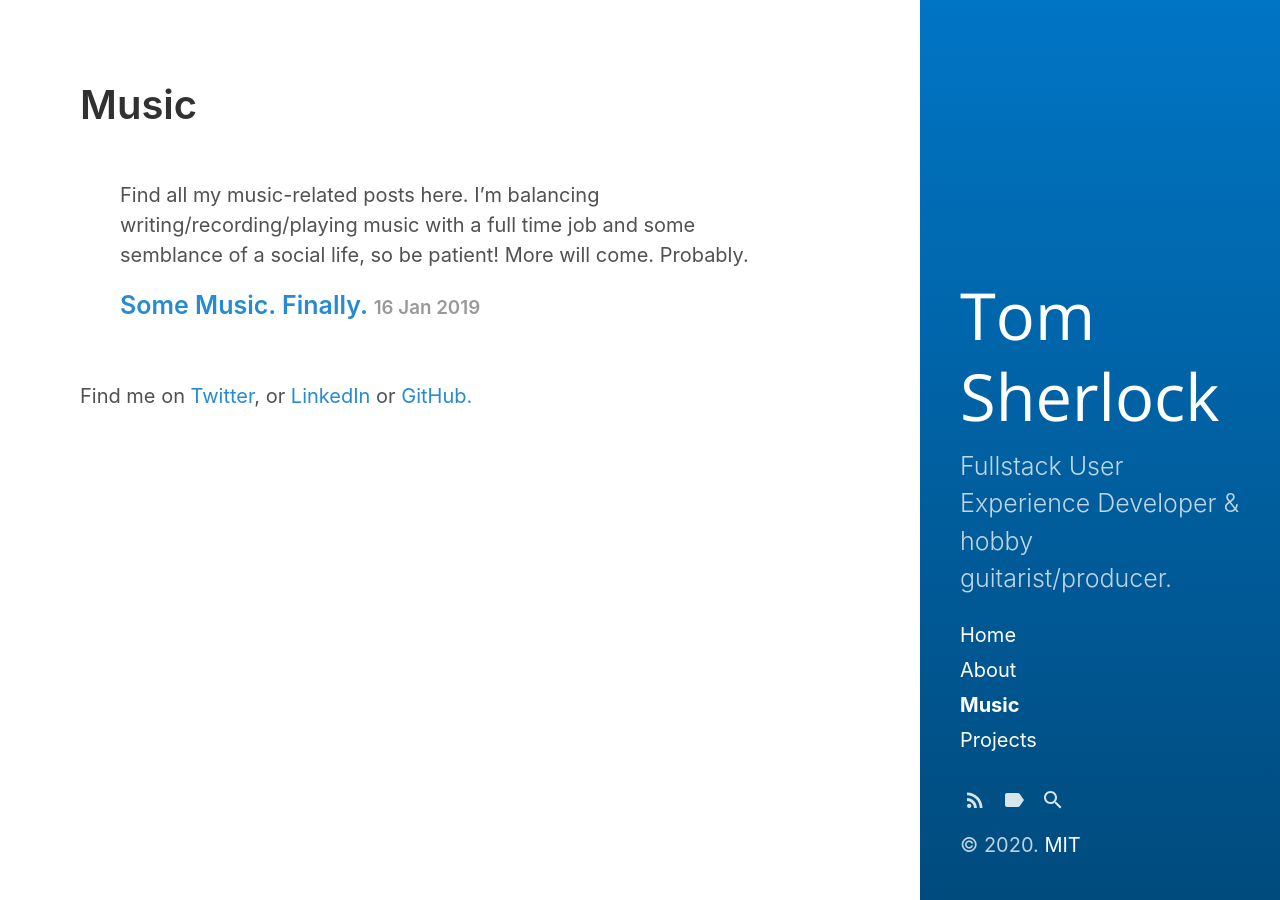
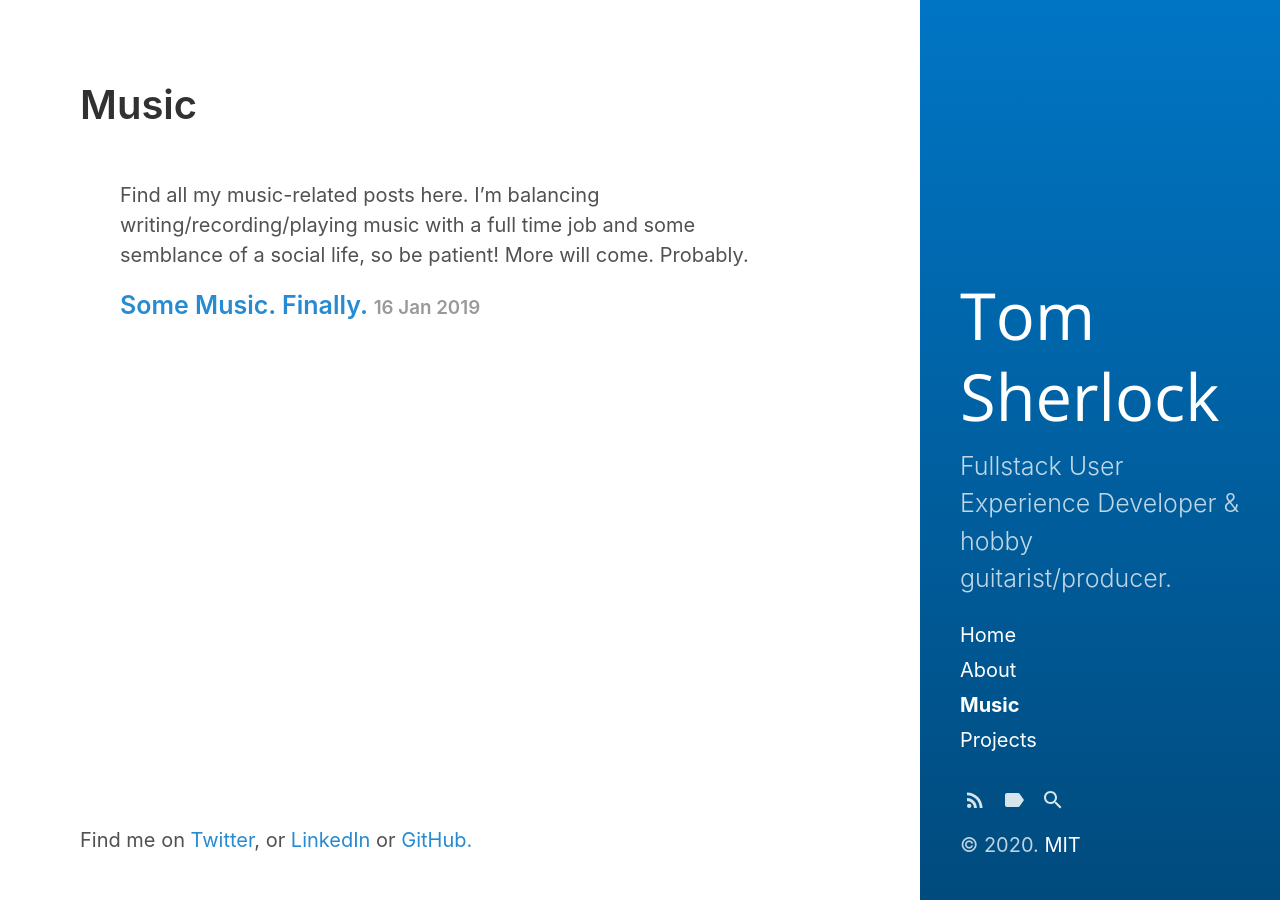
Before and after one commit to tomsherlocked/site, a Jekyll site: the page built from category/music.md, in a window 1280 px wide. Built offline with Jekyll 4.4.1, drawn with Linux system fonts in a browser that asks for light colours.

Commit message:
update footer css

```diff
--- a/_layouts/page.html
+++ b/_layouts/page.html
@@ -6,7 +6,7 @@ layout: default
   <h1 class="page-title">{{ page.title }}</h1>
 </header>
 <div class="content">{{ content }}</div>
-<div class="footer">
+<div class="footer" style="position: absolute; bottom: 0; margin-bottom: 5vh">
   Find me on
   <a href="https://twitter.com/tomsherlocked" target="_blank">Twitter</a>, or
   <a href="https://www.linkedin.com/in/tom-sherlock-853a80105/" target="_blank"
```
